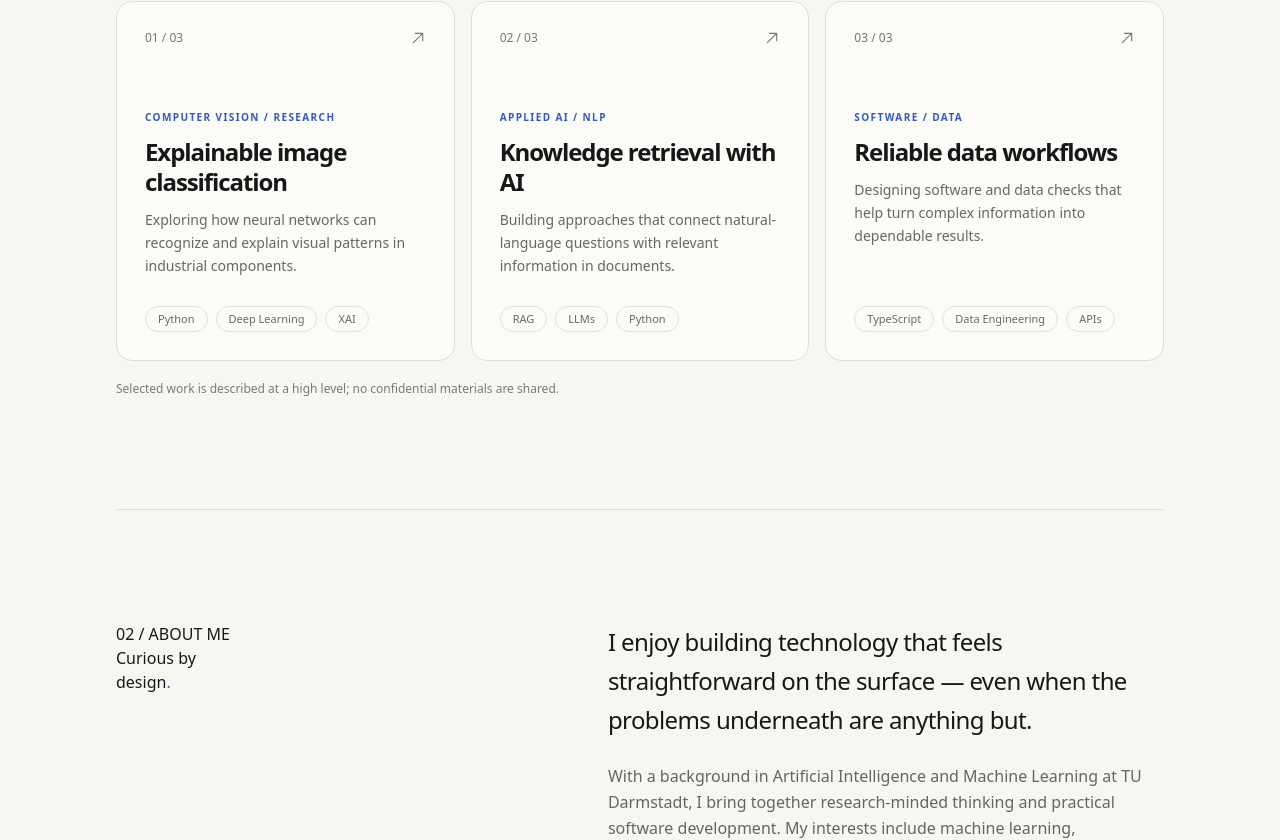
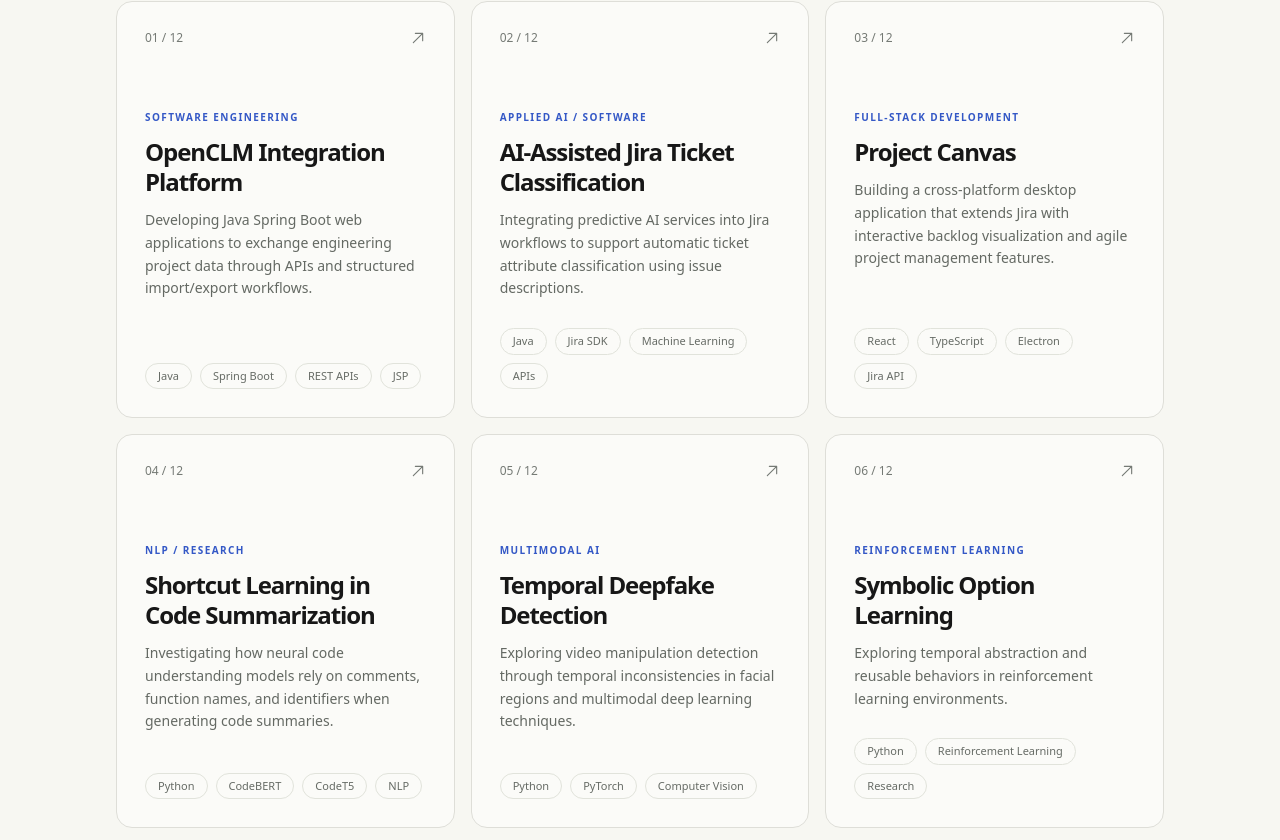
Before and after one commit to oussema18/oussema18.github.io, a React (Vite) app: page / in a window 1280 px wide. Shown: the part 883-1723 px from the top of the page. Built offline with nearby package versions, Linux system fonts and the light colour scheme.

Commit message:
projects

```diff
--- a/src/data/projects.ts
+++ b/src/data/projects.ts
@@ -3,23 +3,134 @@ import type { Project } from '../types/project'
 export const projects: Project[] = [
   {
     number: '01',
-    category: 'COMPUTER VISION / RESEARCH',
-    title: 'Explainable image classification',
-    description: 'Exploring how neural networks can recognize and explain visual patterns in industrial components.',
-    tags: ['Python', 'Deep Learning', 'XAI'],
+    slug: 'openclm-integration',
+    organization: 'PROSTEP AG',
+    category: 'SOFTWARE ENGINEERING',
+    title: 'OpenCLM Integration Platform',
+    description:
+      'Developing Java Spring Boot web applications to exchange engineering project data through APIs and structured import/export workflows.',
+    tags: ['Java', 'Spring Boot', 'REST APIs', 'JSP'],
+    featured: false,
   },
   {
     number: '02',
-    category: 'APPLIED AI / NLP',
-    title: 'Knowledge retrieval with AI',
-    description: 'Building approaches that connect natural-language questions with relevant information in documents.',
-    tags: ['RAG', 'LLMs', 'Python'],
+    slug: 'jira-ai-classification',
+    organization: 'PROSTEP AG',
+    category: 'APPLIED AI / SOFTWARE',
+    title: 'AI-Assisted Jira Ticket Classification',
+    description:
+      'Integrating predictive AI services into Jira workflows to support automatic ticket attribute classification using issue descriptions.',
+    tags: ['Java', 'Jira SDK', 'Machine Learning', 'APIs'],
+    featured: false,
   },
   {
     number: '03',
-    category: 'SOFTWARE / DATA',
-    title: 'Reliable data workflows',
-    description: 'Designing software and data checks that help turn complex information into dependable results.',
-    tags: ['TypeScript', 'Data Engineering', 'APIs'],
+    slug: 'project-canvas',
+    organization: 'MaibornWolff / TU Darmstadt',
+    category: 'FULL-STACK DEVELOPMENT',
+    title: 'Project Canvas',
+    description:
+      'Building a cross-platform desktop application that extends Jira with interactive backlog visualization and agile project management features.',
+    tags: ['React', 'TypeScript', 'Electron', 'Jira API'],
+    featured: true,
+  },
+  {
+    number: '04',
+    slug: 'shortcut-learning-code',
+    organization: 'TU Darmstadt',
+    category: 'NLP / RESEARCH',
+    title: 'Shortcut Learning in Code Summarization',
+    description:
+      'Investigating how neural code understanding models rely on comments, function names, and identifiers when generating code summaries.',
+    tags: ['Python', 'CodeBERT', 'CodeT5', 'NLP'],
+    featured: true,
+  },
+  {
+    number: '05',
+    slug: 'deepfake-detection',
+    organization: 'TU Darmstadt',
+    category: 'MULTIMODAL AI',
+    title: 'Temporal Deepfake Detection',
+    description:
+      'Exploring video manipulation detection through temporal inconsistencies in facial regions and multimodal deep learning techniques.',
+    tags: ['Python', 'PyTorch', 'Computer Vision'],
+    featured: false,
+  },
+  {
+    number: '06',
+    slug: 'reinforcement-learning',
+    organization: 'TU Darmstadt',
+    category: 'REINFORCEMENT LEARNING',
+    title: 'Symbolic Option Learning',
+    description:
+      'Exploring temporal abstraction and reusable behaviors in reinforcement learning environments.',
+    tags: ['Python', 'Reinforcement Learning', 'Research'],
+    featured: false,
+  },
+  {
+    number: '07',
+    slug: 'cataract-anomaly-detection',
+    organization: 'TU Darmstadt',
+    category: 'MEDICAL COMPUTER VISION',
+    title: 'Cataract Surgery Anomaly Detection',
+    description:
+      'Investigating frame-level anomaly detection in cataract surgery videos using computer vision techniques.',
+    tags: ['Python', 'Computer Vision', 'Anomaly Detection'],
+    featured: false,
+  },
+  {
+    number: '08',
+    slug: 'explainable-oring-classification',
+    organization: 'Fraunhofer LBF / TU Darmstadt',
+    category: 'EXPLAINABLE AI / RESEARCH',
+    title: 'Explainable O-Ring Damage Classification',
+    description:
+      'Developing an explainable deep learning approach for image-based damage classification of industrial O-rings.',
+    tags: ['Python', 'Deep Learning', 'XAI', 'Computer Vision'],
+    featured: true,
+  },
+  {
+    number: '09',
+    slug: 'data-quality-cockpit',
+    organization: 'Merck',
+    category: 'GENERATIVE AI / DATA ENGINEERING',
+    title: 'AI-Powered Data Quality Cockpit',
+    description:
+      'Converting natural-language data quality requirements into controlled Python validation logic and integrating the results into data quality workflows.',
+    tags: ['Python', 'Generative AI', 'Data Engineering'],
+    featured: true,
+  },
+  {
+    number: '10',
+    slug: 'complaints-ai-agent',
+    organization: 'Merck',
+    category: 'AGENTIC AI / ANALYTICS',
+    title: 'Complaints Analysis AI Agent',
+    description:
+      'Developing an AI-assisted approach to navigating and analyzing complaint-related information across interconnected data.',
+    tags: ['LLMs', 'AI Agents', 'Data Analytics'],
+    featured: true,
+  },
+  {
+    number: '11',
+    slug: 'mongo-ai-agent',
+    organization: 'Merck',
+    category: 'APPLIED AI',
+    title: 'Mongo AI Agent',
+    description:
+      'Exploring an AI-agent application for interacting with information through natural language.',
+    tags: ['AI Agents', 'LLMs'],
+    featured: false,
+  },
+  {
+    number: '12',
+    slug: 'user-review',
+    organization: 'Merck',
+    category: 'SOFTWARE / APPLIED AI',
+    title: 'User Review Project',
+    description:
+      'A project focused on practical software and AI applications, with implementation details to be documented.',
+    tags: ['Software Engineering', 'Applied AI'],
+    featured: false,
   },
 ]
--- a/src/types/project.ts
+++ b/src/types/project.ts
@@ -1,7 +1,10 @@
-export type Project = {
+export interface Project {
   number: string
+  slug: string
+  organization: string
   category: string
   title: string
   description: string
   tags: string[]
+  featured: boolean
 }
```
